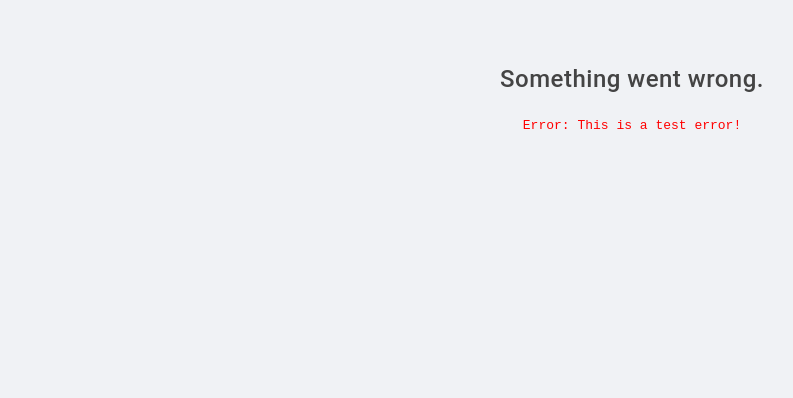
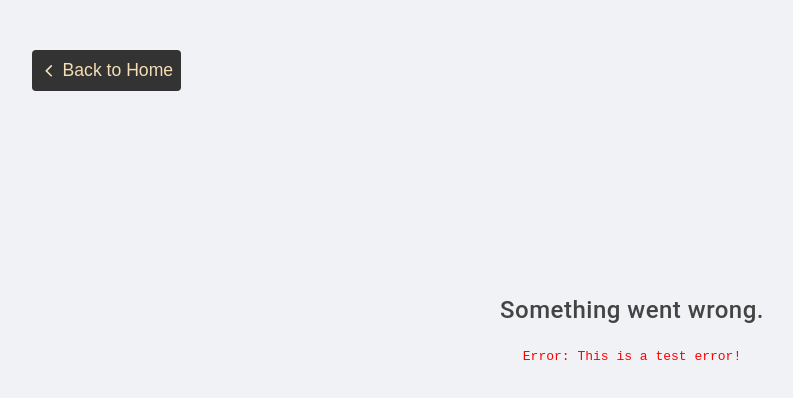
Before and after one commit to corneliusweb/todo-app-monorepo, a React (Vite) app: page /test-error in a window 1280 px wide. Shown: the top 398 px of the page, without its empty margins (8-801 px from the left). Built offline with nearby package versions, Linux system fonts and the light colour scheme.

Commit message:
Add back to home button in error boundary page

```diff
--- a/src/components/ErrorBoundary.jsx
+++ b/src/components/ErrorBoundary.jsx
@@ -1,4 +1,6 @@
 import React from 'react';
+import { Link } from 'react-router-dom';
+import { IoChevronBack } from 'react-icons/io5';
 
 class ErrorBoundary extends React.Component {
   constructor(props) {
@@ -14,11 +16,18 @@ class ErrorBoundary extends React.Component {
     console.error('ErrorBoundary caught an error:', error, errorInfo);
   }
 
+  resetError = () => {
+    this.setState({ hasError: false, error: null });
+  };
+
   render() {
     if (this.state.hasError) {
       return (
-        <div style={{ padding: 40, textAlign: 'center' }}>
-          <h2>Something went wrong.</h2>
+        <div style={{ padding: '50px 40px', textAlign: 'center' }}>
+          <Link to="/" className="back-link" onClick={this.resetError}>
+            <IoChevronBack /> Back to Home
+          </Link>
+          <h2 style={{ marginTop: 200 }}>Something went wrong.</h2>
           <pre style={{ color: 'red' }}>{this.state.error?.toString()}</pre>
         </div>
       );
```
